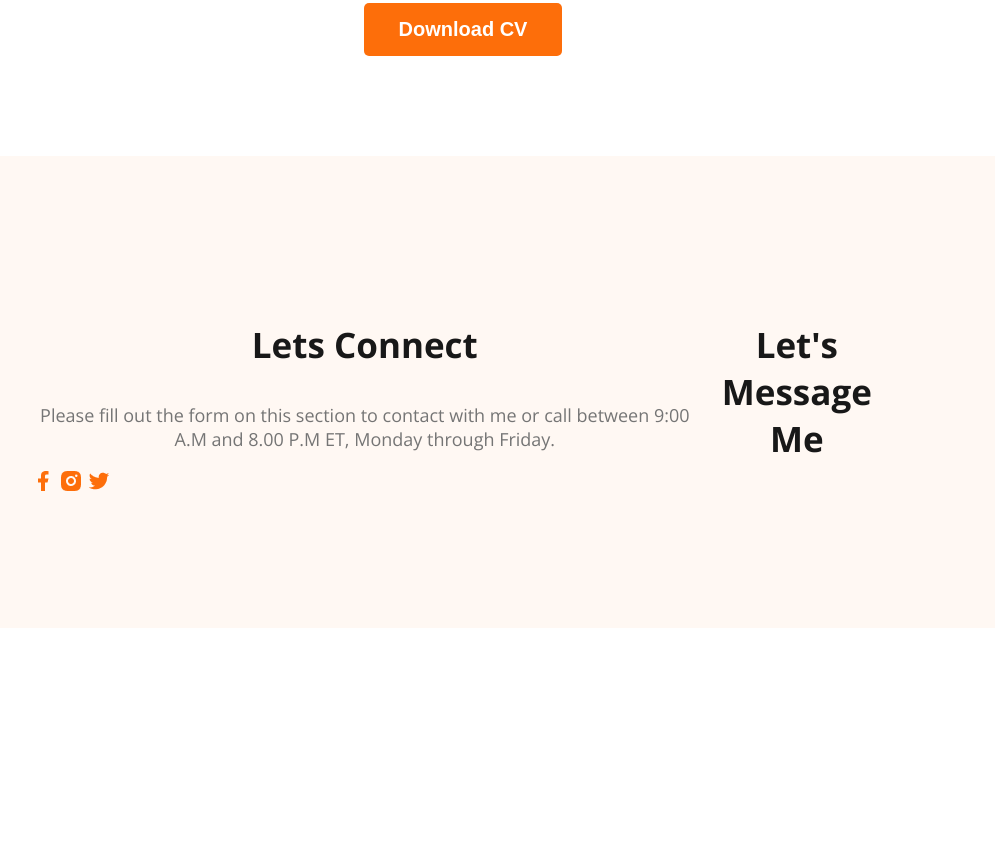
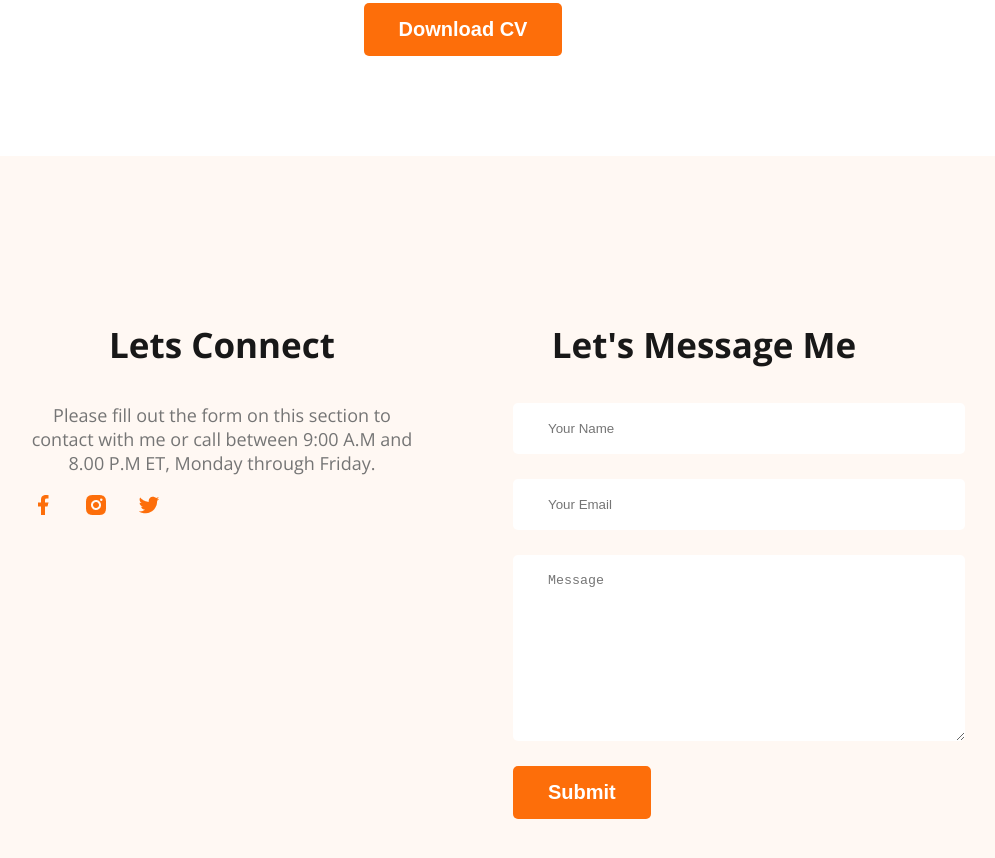
Before and after one commit to ashik562/webdeveloper-portfolio, a plain HTML site: page index.html in a window 1280 px wide. Shown: the part 3043-3901 px from the top of the page, without its empty margins (177-1172 px from the left). Before the commit the page ends 3679 px from the top, so only its background shows below. Drawn offline with nearby package versions, Linux system fonts and the light colour scheme.

Commit message:
finished footer section with contact form

```diff
--- a/index.html
+++ b/index.html
@@ -146,13 +146,19 @@
             <h3 class="section-title">Lets Connect</h3>
             <p class="section-description">Please fill out the form on this section to contact with me or call between 9:00 A.M and 8.00 P.M ET, Monday through Friday.</p>
             <div class="social-links">
-                <a href=""><img src="images/icons/facebook.png " alt=""></a>
-                <a href=""><img src="images/icons/insta.png" alt=""></a>
-                <a href=""><img src="images/icons/twitter.png" alt=""></a>
+                <a href="https://www.facebook.com/ashikbillah2580/"><img src="images/icons/facebook.png " alt=""></a>
+                <a href="https://www.facebook.com/ashikbillah2580/"><img src="images/icons/insta.png" alt=""></a>
+                <a href="https://www.facebook.com/ashikbillah2580/"><img src="images/icons/twitter.png" alt=""></a>
             </div>
         </div>
         <div class="footer-column">
             <h3 class="section-title">Let's Message Me</h3>
+            <form action="" class="contact">
+                <input type="text" placeholder="Your Name">
+                <input type="email" name="" placeholder="Your Email" id="">
+                <textarea name="" id="" cols="30" rows="10" placeholder="Message"></textarea>
+                <input class="btn-primary" type="submit" value="Submit">
+            </form>
         </div>
     </footer>
 
--- a/styles/style.css
+++ b/styles/style.css
@@ -161,36 +161,64 @@ main {
     font-size: 30px;
     font-weight: 700;
 }
-.resume-container{
+
+.resume-container {
     display: flex;
     gap: 50px;
 }
-.resume-item-title{
+
+.resume-item-title {
     color: #474747;
     font-size: 25px;
     font-weight: 700;
     margin-bottom: 10px;
 }
-.resume-item-institute{
+
+.resume-item-institute {
     margin-bottom: 20px;
     margin-top: 0px;
 }
 
-.resume-item-institute, .resume-item-description{
+.resume-item-institute,
+.resume-item-description {
     color: #757575;
 }
-.resume-container hr{
+
+.resume-container hr {
     margin: 30px;
 }
-.download-cv{
+
+.download-cv {
     text-align: center;
     margin-top: 50px;
 }
+
 /* footer style */
 
-footer{
+footer {
     display: flex;
+    gap: 100px;
     background: #FFF8F3;
     margin-top: 100px;
     padding: 130px 200px;
 }
+
+.footer-column {
+    width: 50%;
+}
+
+.social-links a{
+    margin-right: 25px;
+}
+
+.contact input[type="text"], .contact input[type="email"],
+textarea {
+    display: block;
+    margin-bottom: 25px;
+    padding: 18px 35px;
+    color: #757575;
+    border-radius: 5px;
+    background: #FFF;
+    border: 0;
+    width: 100%;
+}
```
